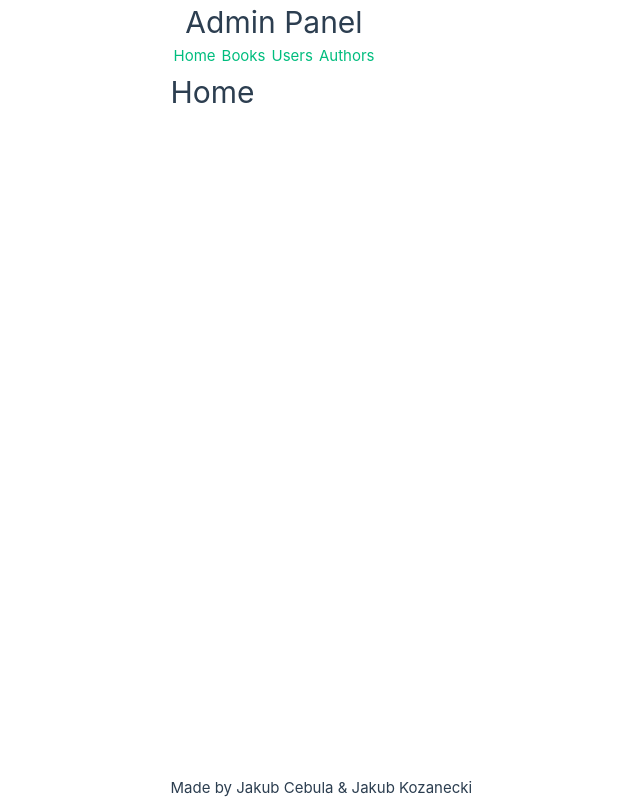
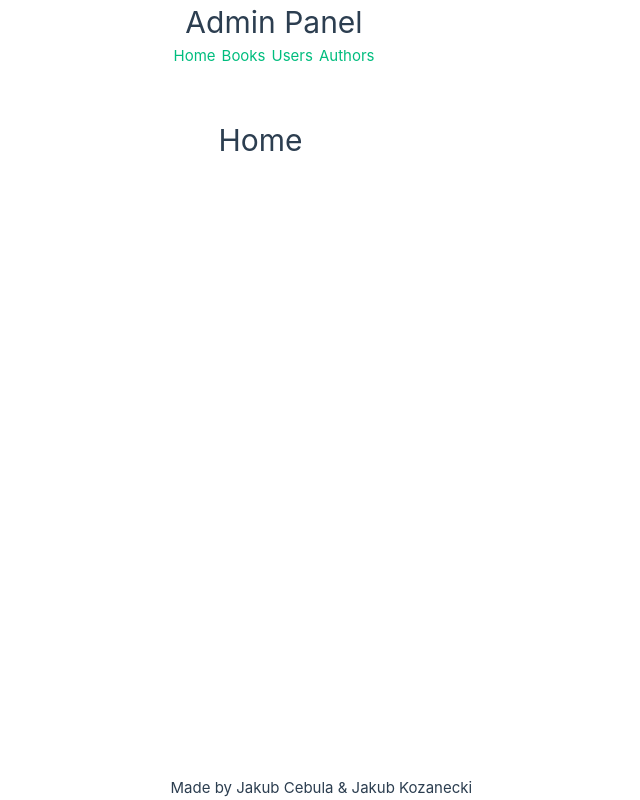
Before and after one commit to ShadowproofGamer/library-vue-frontend-ztw5, a Vue app: page / in a window 1280 px wide. Shown: the whole page, without its empty margins (326-966 px from the left). Built offline with nearby package versions, Linux system fonts and the light colour scheme.

Commit message:
CRUD for books,users,authors + Vue Router + paging

```diff
--- a/src/App.vue
+++ b/src/App.vue
@@ -49,4 +49,5 @@ header {
     flex-wrap: wrap;
   }
 }
+
 </style>
--- a/src/assets/main.css
+++ b/src/assets/main.css
@@ -48,4 +48,7 @@ a,
     padding: 0 2rem;
 
   }
+  .spa{
+    padding: 3rem;
+  }
 }
--- a/src/views/Books.vue
+++ b/src/views/Books.vue
@@ -202,9 +202,7 @@ export default {
 </script>
 
 <style scoped>
-.spa{
-  padding: 3rem;
-}
+
 .option-buttons{
   display: flex;
   place-items: center;
--- a/src/views/Home.vue
+++ b/src/views/Home.vue
@@ -3,7 +3,7 @@
 </script>
 
 <template>
-<div class="home">
+<div class="home spa">
   <h1>Home</h1>
 </div>
 </template>
```
